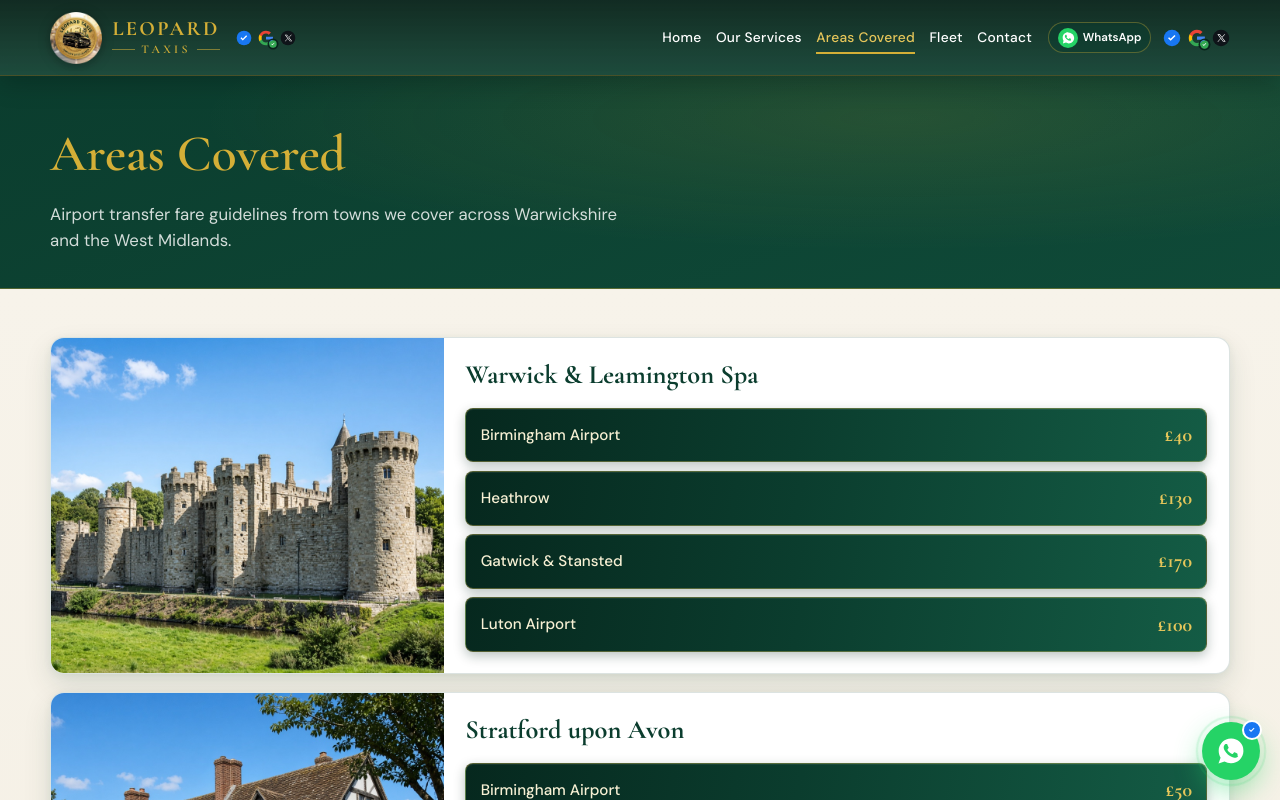
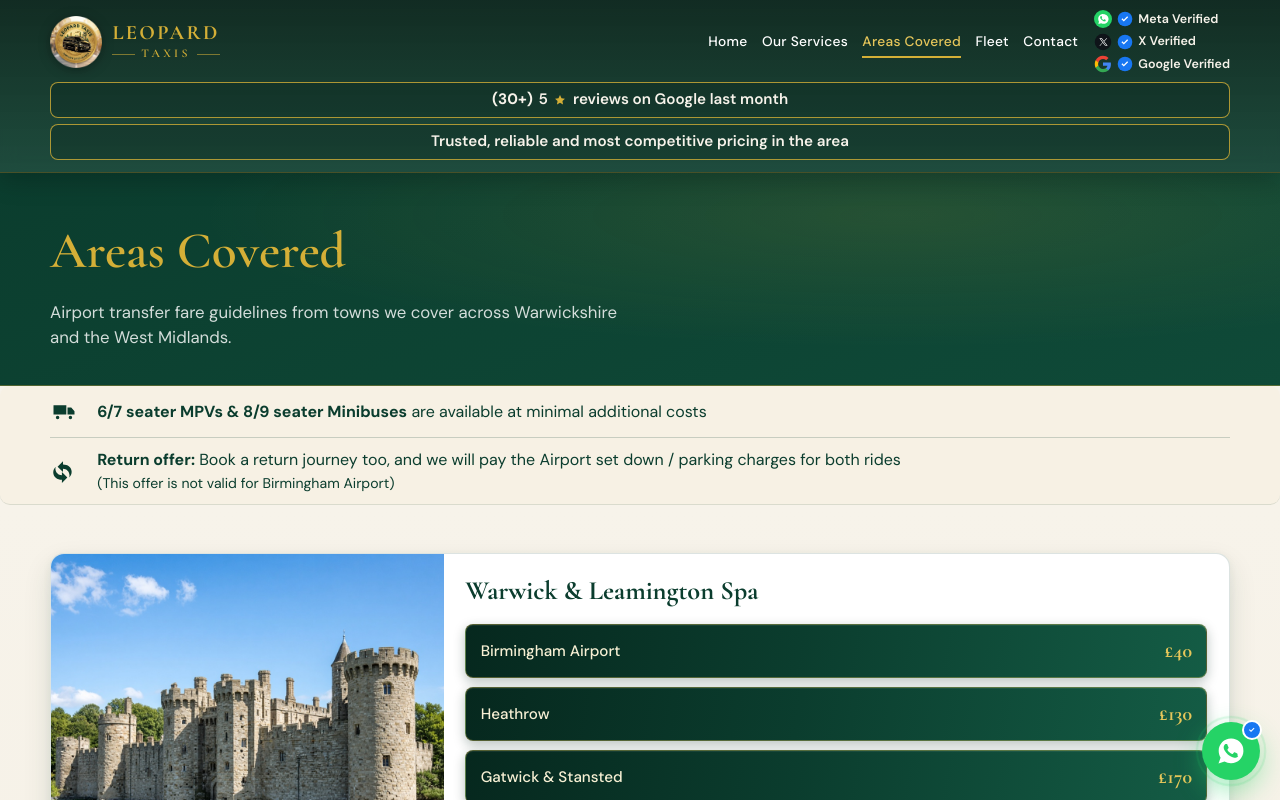
Before and after one commit to madnikhan/leopardtaxis, a React (Vite) app: page /areas in a window 1280 px wide. Shown: the top 800 px of the page. Built offline with nearby package versions, Linux system fonts and the light colour scheme; no server answers.

Commit message:
Match client mocks for verified marks, offers, and area fares.
Stack Meta, X, and Google badges with trust bars, add Heathrow and Areas offer notes, and update Stratford and Birmingham fares.

Co-authored-by: Cursor <cursoragent@cursor.com>

```diff
--- a/src/assets/Icons.tsx
+++ b/src/assets/Icons.tsx
@@ -182,42 +182,74 @@ export function XVerifiedMark({ className, size = 18 }: { className?: string; si
   )
 }
 
-export function VerifiedMarks({
-  className,
-  size = 18,
-  showLabels = false,
-}: {
-  className?: string
-  size?: number
-  showLabels?: boolean
-}) {
+/** Platform icon, blue tick, then label — stacked like the client header mock. */
+export function VerifiedStack({ className }: { className?: string }) {
   return (
-    <span
-      className={`verified-row ${className ?? ''}`.trim()}
-      aria-label="Meta Verified, Google Verified, and X Verified"
-    >
-      <span className="verified-row__item" title="Meta Verified">
-        <MetaTick size={size} />
-        {showLabels ? <span>Meta Verified</span> : null}
+    <ul className={`verified-stack ${className ?? ''}`.trim()} aria-label="Verified profiles">
+      <li>
+        <WhatsAppBadge size={18} />
+        <MetaTick size={16} />
+        <span>Meta Verified</span>
+      </li>
+      <li>
+        <XVerifiedMark size={18} />
+        <MetaTick size={16} />
+        <span>X Verified</span>
+      </li>
+      <li>
+        <GoogleMark size={18} />
+        <MetaTick size={16} />
+        <span>Google Verified</span>
+      </li>
+    </ul>
+  )
+}
+
+/** Label then blue tick, in a single wrapping row. */
+export function VerifiedLabelRow({ className }: { className?: string }) {
+  return (
+    <span className={`verified-labels ${className ?? ''}`.trim()} aria-label="Verified profiles">
+      <span>
+        Meta Verified <MetaTick size={16} />
       </span>
-      <span className="verified-row__item" title="Google Verified">
-        <GoogleVerifiedBadge size={size} />
-        {showLabels ? <span>Google Verified</span> : null}
+      <span>
+        X Verified <MetaTick size={16} />
       </span>
-      <span className="verified-row__item" title="X Verified">
-        <XVerifiedMark size={size} />
-        {showLabels ? <span>X Verified</span> : null}
+      <span>
+        Google Verified <MetaTick size={16} />
       </span>
     </span>
+  )
+}
+
+export function IconVan({ className, size = 28 }: IconProps) {
+  return (
+    <svg className={className} width={size} height={size} viewBox="0 0 24 24" aria-hidden="true">
+      <path
+        fill="currentColor"
+        d="M3 7h11v8H3V7zm12 2h3.2L21 12.2V15h-6V9zM6.5 19a1.5 1.5 0 1 0 0-3 1.5 1.5 0 0 0 0 3zm11 0a1.5 1.5 0 1 0 0-3 1.5 1.5 0 0 0 0 3z"
+      />
+    </svg>
+  )
+}
+
+export function IconReturn({ className, size = 28 }: IconProps) {
+  return (
+    <svg className={className} width={size} height={size} viewBox="0 0 24 24" aria-hidden="true">
+      <path
+        fill="currentColor"
+        d="M12 6V3L7 8l5 5V10c3.3 0 6 2.7 6 6 0 .7-.1 1.4-.3 2 1.4-1.3 2.3-3.2 2.3-5.3C20 8.5 16.4 6 12 6zm-6.7 2C3.9 9.3 3 11.2 3 13.3 3 17.5 6.6 20 11 20v3l5-5-5-5v3c-3.3 0-6-2.7-6-6 0-.7.1-1.4.3-2z"
+      />
+    </svg>
   )
 }
 
 export function VerifiedBadge({ className }: { className?: string }) {
   return (
     <div className={`verified-badge ${className ?? ''}`}>
-      <VerifiedMarks size={22} />
+      <VerifiedLabelRow />
       <div className="verified-badge__copy">
-        <strong>Meta · Google · X Verified</strong>
+        <strong>Meta · X · Google Verified</strong>
         <span>Authentic business · Trusted by customers</span>
       </div>
     </div>
--- a/src/assets/Logo.tsx
+++ b/src/assets/Logo.tsx
@@ -1,10 +1,8 @@
 import { Link } from 'react-router-dom'
-import { VerifiedMarks } from './Icons'
 
 type LogoProps = {
   className?: string
   showText?: boolean
-  showVerified?: boolean
   onNavigate?: () => void
 }
 
@@ -30,7 +28,6 @@ export function LeopardMark({
 export function Logo({
   className = '',
   showText = true,
-  showVerified = false,
   onNavigate,
 }: LogoProps) {
   return (
@@ -51,11 +48,6 @@ export function Logo({
           </span>
         </span>
       )}
-      {showVerified && (
-        <span className="logo__verified logo__verified--compact" title="Meta, Google and X Verified">
-          <VerifiedMarks size={16} />
-        </span>
-      )}
     </Link>
   )
 }
--- a/src/components/Footer.tsx
+++ b/src/components/Footer.tsx
@@ -1,13 +1,7 @@
 import { LeopardMark, Logo } from '../assets/Logo'
-import { IconMail, IconPhone, VerifiedMarks, WhatsAppBadge } from '../assets/Icons'
+import { IconMail, IconPhone, VerifiedLabelRow, WhatsAppBadge } from '../assets/Icons'
 import { GoogleReviewsFooter } from './GoogleReviews'
-import {
-  EMAIL,
-  EMAIL_HREF,
-  PHONE_TEL,
-  WHATSAPP_DISPLAY,
-  WHATSAPP_URL,
-} from '../constants'
+import { EMAIL, EMAIL_HREF, PHONE_TEL, WHATSAPP_DISPLAY, WHATSAPP_URL } from '../constants'
 
 export function Footer() {
   return (
@@ -17,8 +11,7 @@ export function Footer() {
           <IconPhone size={24} />
           <div className="footer__item-copy">
             <small>Call or WhatsApp</small>
-            <a href={PHONE_TEL}>{WHATSAPP_DISPLAY}</a>
-            <div className="footer__badges">
+            <div className="footer__phone-line">
               <a
                 className="footer__badge-link"
                 href={WHATSAPP_URL}
@@ -28,8 +21,9 @@ export function Footer() {
               >
                 <WhatsAppBadge size={28} />
               </a>
-              <VerifiedMarks className="footer__verified" size={22} showLabels />
+              <a href={PHONE_TEL}>{WHATSAPP_DISPLAY}</a>
             </div>
+            <VerifiedLabelRow className="footer__verified-labels" />
           </div>
         </div>
 
--- a/src/components/Header.tsx
+++ b/src/components/Header.tsx
@@ -1,8 +1,8 @@
 import { useEffect, useState } from 'react'
 import { NavLink, useLocation } from 'react-router-dom'
-import { VerifiedMarks, WhatsAppBadge } from '../assets/Icons'
+import { IconStarFilled, VerifiedStack } from '../assets/Icons'
 import { Logo } from '../assets/Logo'
-import { PHONE_TEL, WHATSAPP_DISPLAY, WHATSAPP_URL } from '../constants'
+import { GOOGLE_REVIEW_URL, PHONE_TEL, WHATSAPP_DISPLAY } from '../constants'
 
 const LINKS = [
   { to: '/', label: 'Home', end: true },
@@ -11,41 +11,6 @@ const LINKS = [
   { to: '/fleet', label: 'Fleet' },
   { to: '/contact', label: 'Contact' },
 ]
-
-function HeaderContact({
-  className = '',
-  showMetaLabel = false,
-  showPhone = true,
-}: {
-  className?: string
-  showMetaLabel?: boolean
-  showPhone?: boolean
-}) {
-  return (
-    <div className={`header__contact ${className}`.trim()}>
-      {showPhone ? (
-        <a className="header__phone" href={PHONE_TEL}>
-          {WHATSAPP_DISPLAY}
-        </a>
-      ) : null}
-      <a
-        className="header__wa"
-        href={WHATSAPP_URL}
-        target="_blank"
-        rel="noreferrer"
-        aria-label="WhatsApp"
-      >
-        <WhatsAppBadge size={20} />
-        <span className="header__wa-text">WhatsApp</span>
-      </a>
-      <VerifiedMarks
-        className={`header__verified${showMetaLabel ? ' header__verified--labels' : ''}`}
-        size={18}
-        showLabels={showMetaLabel}
-      />
-    </div>
-  )
-}
 
 export function Header() {
   const [open, setOpen] = useState(false)
@@ -80,8 +45,8 @@ export function Header() {
 
   return (
     <header className={classes}>
-      <div className="container header__inner">
-        <Logo showVerified onNavigate={() => setOpen(false)} />
+      <div className="container header__top">
+        <Logo onNavigate={() => setOpen(false)} />
         <nav className={`nav ${open ? 'is-open' : ''}`} aria-label="Primary">
           {LINKS.map((link) => (
             <NavLink
@@ -94,9 +59,16 @@ export function Header() {
               {link.label}
             </NavLink>
           ))}
-          <HeaderContact className="header__contact--mobile" showMetaLabel />
+          <div className="header__contact header__contact--mobile">
+            <a className="header__phone" href={PHONE_TEL}>
+              {WHATSAPP_DISPLAY}
+            </a>
+            <VerifiedStack />
+          </div>
         </nav>
-        <HeaderContact className="header__contact--bar" showPhone={false} />
+        <div className="header__contact header__contact--bar">
+          <VerifiedStack />
+        </div>
         <button
           type="button"
           className={`header__toggle ${open ? 'is-open' : ''}`}
@@ -107,6 +79,13 @@ export function Header() {
           <span />
         </button>
       </div>
+      <div className="container header__trust">
+        <a className="trust-bar" href={GOOGLE_REVIEW_URL} target="_blank" rel="noreferrer">
+          <strong>(30+)</strong> 5 <IconStarFilled className="trust-bar__star" size={14} /> reviews on
+          Google last month
+        </a>
+        <p className="trust-bar">Trusted, reliable and most competitive pricing in the area</p>
+      </div>
     </header>
   )
 }
--- a/src/components/Hero.tsx
+++ b/src/components/Hero.tsx
@@ -1,5 +1,6 @@
 import { IconPhone } from '../assets/Icons'
 import { HEATHROW_FARES, PHONE_TEL, WHATSAPP_DISPLAY, WHATSAPP_URL } from '../constants'
+import { ServiceOffers } from './ServiceOffers'
 
 export function Hero() {
   return (
@@ -54,6 +55,7 @@ export function Hero() {
               </li>
             ))}
           </ul>
+          <ServiceOffers variant="dark" />
         </aside>
 
         <div className="hero__actions">
--- /dev/null
+++ b/src/components/ServiceOffers.tsx
@@ -0,0 +1,35 @@
+import { IconReturn, IconStarFilled, IconVan } from '../assets/Icons'
+
+export function ServiceOffers({
+  variant,
+  icon = 'star',
+  birminghamNote = false,
+}: {
+  variant: 'dark' | 'light'
+  icon?: 'star' | 'van'
+  birminghamNote?: boolean
+}) {
+  return (
+    <div className={`service-offers service-offers--${variant}`}>
+      <div className="service-offers__row">
+        {icon === 'van' ? <IconVan size={28} /> : <IconStarFilled size={22} />}
+        <p>
+          <strong>6/7 seater MPVs &amp; 8/9 seater Minibuses</strong> are available at minimal
+          additional costs
+        </p>
+      </div>
+      <div className="service-offers__row">
+        <IconReturn size={26} />
+        <p>
+          <strong>Return offer:</strong> Book a return journey too, and we will pay the Airport set
+          down / parking charges for both rides
+          {birminghamNote ? (
+            <span className="service-offers__aside">
+              (This offer is not valid for Birmingham Airport)
+            </span>
+          ) : null}
+        </p>
+      </div>
+    </div>
+  )
+}
--- a/src/index.css
+++ b/src/index.css
@@ -15,7 +15,7 @@
   --text-muted: rgba(255, 255, 255, 0.82);
   --shadow-soft: 0 12px 40px rgba(8, 35, 26, 0.28);
   --radius: 14px;
-  --header-h: 76px;
+  --header-h: 196px;
   --font-display: 'Cormorant Garamond', Georgia, serif;
   --font-body: 'DM Sans', 'Segoe UI', sans-serif;
   --font-script: 'Great Vibes', cursive;
@@ -277,7 +277,7 @@ button {
   position: sticky;
   top: 0;
   z-index: 40;
-  height: var(--header-h);
+  height: auto;
   transition: background 0.25s ease, border-color 0.25s ease, box-shadow 0.25s ease;
 }
 
@@ -295,13 +295,86 @@ button {
   box-shadow: 0 8px 24px rgba(0, 0, 0, 0.2);
 }
 
-.header__inner {
-  height: 100%;
+.header__top {
+  min-height: 76px;
   display: flex;
   flex-wrap: nowrap;
   align-items: center;
   justify-content: flex-start;
   gap: 0.75rem;
+  padding-top: 0.45rem;
+  position: relative;
+}
+
+.header__trust {
+  display: grid;
+  gap: 0.4rem;
+  padding: 0.35rem 0 0.75rem;
+}
+
+.trust-bar {
+  margin: 0;
+  display: flex;
+  align-items: center;
+  justify-content: center;
+  gap: 0.35rem;
+  flex-wrap: wrap;
+  padding: 0.45rem 0.85rem;
+  border: 1px solid rgba(212, 175, 55, 0.8);
+  border-radius: 8px;
+  color: var(--cream);
+  font-weight: 600;
+  font-size: 0.95rem;
+  text-align: center;
+  background: rgba(8, 35, 26, 0.28);
+  line-height: 1.3;
+}
+
+a.trust-bar:hover {
+  border-color: var(--gold-bright);
+  color: var(--gold-bright);
+}
+
+.trust-bar__star {
+  color: var(--gold);
+  flex-shrink: 0;
+}
+
+.verified-stack {
+  list-style: none;
+  margin: 0;
+  padding: 0;
+  display: grid;
+  gap: 0.28rem;
+}
+
+.verified-stack li {
+  display: grid;
+  grid-template-columns: 18px 16px auto;
+  align-items: center;
+  gap: 0.32rem;
+  color: var(--cream);
+  font-size: 0.78rem;
+  font-weight: 600;
+  line-height: 1;
+  white-space: nowrap;
+}
+
+.verified-labels {
+  display: flex;
+  flex-wrap: wrap;
+  align-items: center;
+  gap: 0.35rem 0.85rem;
+}
+
+.verified-labels > span {
+  display: inline-flex;
+  align-items: center;
+  gap: 0.3rem;
+  color: var(--cream);
+  font-size: 0.82rem;
+  font-weight: 600;
+  white-space: nowrap;
 }
 
 .header__contact {
@@ -648,6 +721,92 @@ button {
   font-family: var(--font-display);
   font-size: 1.4rem;
   white-space: nowrap;
+}
+
+.service-offers {
+  display: grid;
+  margin-top: 0.75rem;
+  border-radius: 10px;
+  overflow: hidden;
+}
+
+.service-offers__row {
+  display: grid;
+  grid-template-columns: 36px 1fr;
+  gap: 0.7rem;
+  align-items: center;
+  padding: 0.7rem 0.85rem;
+}
+
+.service-offers__row + .service-offers__row {
+  border-top: 1px solid rgba(212, 175, 55, 0.55);
+}
+
+.service-offers__row p {
+  margin: 0;
+  line-height: 1.35;
+}
+
+.service-offers__aside {
+  display: block;
+  margin-top: 0.2rem;
+  font-size: 0.88em;
+}
+
+.service-offers--dark {
+  border: 1px solid rgba(212, 175, 55, 0.55);
+  background: rgba(6, 28, 21, 0.35);
+  color: var(--cream);
+}
+
+.service-offers--dark svg {
+  color: var(--gold);
+}
+
+.service-offers--dark strong {
+  color: var(--white);
+}
+
+.service-offers--light {
+  margin: 0;
+  background: #f7f1e4;
+  color: var(--green-deep);
+  border-bottom: 1px solid rgba(11, 61, 46, 0.12);
+}
+
+.service-offers--light .service-offers__row {
+  width: min(100% - 2.5rem, var(--max));
+  margin-inline: auto;
+  padding-inline: 0;
+}
+
+.service-offers--light svg {
+  color: var(--green-deep);
+}
+
+.service-offers--light .service-offers__row + .service-offers__row {
+  border-top-color: rgba(11, 61, 46, 0.2);
+}
+
+.area-card__note {
+  margin: 0.35rem 0 0;
+  color: var(--green-deep);
+  font-size: 0.88rem;
+  line-height: 1.35;
+}
+
+.footer__phone-line {
+  display: flex;
+  align-items: center;
+  gap: 0.45rem;
+  flex-wrap: wrap;
+}
+
+.footer__reviews-month {
+  margin: 0.15rem 0 0;
+  font-size: 0.95rem;
+  font-weight: 600;
+  color: var(--cream);
 }
 
 .hero__phone {
@@ -1666,9 +1825,13 @@ button {
     margin-left: 0.15rem;
   }
 
-  /* Nav is absolute — push phone / WA / hamburger to the right edge */
+  :root {
+    --header-h: 220px;
+  }
+
+  /* Stack lives in the menu so it never overlaps the logo or hamburger */
   .header__contact--bar {
-    margin-left: auto;
+    display: none;
   }
 
   .logo__name {
@@ -1684,61 +1847,23 @@ button {
     display: none;
   }
 
-  .header__contact--bar {
-    display: inline-flex;
-    align-items: center;
-    gap: 0.4rem;
-  }
-
-  .header__contact--bar .header__wa-text,
-  .header__contact--bar .header__verified .verified-row__item span {
-    display: none;
-  }
-
-  .header__contact--bar .header__verified {
-    flex-wrap: nowrap;
-    gap: 0.28rem;
-  }
-
-  .header__contact--bar .header__wa {
-    padding: 0.35rem;
-    gap: 0.25rem;
-  }
-
   .header__phone {
-    font-size: 0.82rem;
+    font-size: 0.9rem;
   }
 
   .header__contact--mobile {
     display: flex;
     flex-direction: column;
-    align-items: stretch;
+    align-items: flex-start;
     gap: 0.65rem;
     margin-top: 0.55rem;
     padding: 0.85rem 0.35rem 0.35rem;
     border-top: 1px solid rgba(212, 175, 55, 0.25);
   }
 
-  .header__contact--mobile .header__wa {
-    flex-wrap: wrap;
-    white-space: normal;
-    max-width: 100%;
-    line-height: 1.35;
-  }
-
-  .header__contact--mobile .header__verified {
-    display: flex;
-    flex-wrap: wrap;
-    gap: 0.5rem 0.75rem;
-    padding-top: 0.15rem;
-  }
-
-  .header__contact--mobile .verified-row__item {
-    min-height: 1.25rem;
-  }
-
-  .header__contact--mobile .verified-row__item span {
-    font-size: 0.7rem;
+  .trust-bar {
+    font-size: 0.86rem;
+    padding: 0.4rem 0.65rem;
   }
 
   .nav {
@@ -1971,8 +2096,12 @@ button {
     font-size: 0.72rem;
   }
 
-  .header__inner {
+  .header__top {
     gap: 0.35rem;
+  }
+
+  .verified-labels {
+    gap: 0.4rem 0.7rem;
   }
 
   .dest-card,
--- a/src/pages/AreasPage.tsx
+++ b/src/pages/AreasPage.tsx
@@ -1,4 +1,5 @@
 import { PageBanner } from '../components/PageBanner'
+import { ServiceOffers } from '../components/ServiceOffers'
 import { WHATSAPP_URL } from '../constants'
 
 const AIRPORT_LABELS = [
@@ -12,6 +13,7 @@ type AreaFares = {
   name: string
   image: string
   fares: [string, string, string, string]
+  note?: string
 }
 
 const AREAS: AreaFares[] = [
@@ -21,9 +23,9 @@ const AREAS: AreaFares[] = [
     fares: ['£40', '£130', '£170', '£100'],
   },
   {
-    name: 'Stratford upon Avon',
+    name: 'Wellesbourne / Stratford upon Avon',
     image: '/images/areas/area-stratford.jpg',
-    fares: ['£50', '£145', '£185', '£115'],
+    fares: ['£50 / £55', '£145', '£185', '£115'],
   },
   {
     name: 'Kenilworth',
@@ -51,9 +53,10 @@ const AREAS: AreaFares[] = [
     fares: ['£45', '£190', '£240', '£120'],
   },
   {
-    name: 'Birmingham',
+    name: 'Birmingham Central',
     image: '/images/areas/area-birmingham.jpg',
-    fares: ['£30', '£175', '£220', '£120'],
+    fares: ['£35', '£175', '£220', '£120'],
+    note: 'Please ask for fares to Airports from other areas of Birmingham',
   },
 ]
 
@@ -64,6 +67,7 @@ export function AreasPage() {
         title="Areas Covered"
         subtitle="Airport transfer fare guidelines from towns we cover across Warwickshire and the West Midlands."
       />
+      <ServiceOffers variant="light" icon="van" birminghamNote />
       <section className="page-section">
         <div className="container areas-cards">
           {AREAS.map((area) => (
@@ -79,6 +83,7 @@ export function AreasPage() {
               </div>
               <div className="area-card__body">
                 <h2>{area.name}</h2>
+                {area.note ? <p className="area-card__note">* {area.note}</p> : null}
                 <ul className="area-fares">
                   {AIRPORT_LABELS.map((label, i) => (
                     <li key={label}>
```
Also changed, not shown: src/components/GoogleReviews.tsx (+4 -130 lines).
